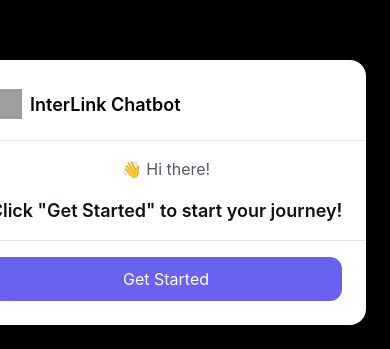
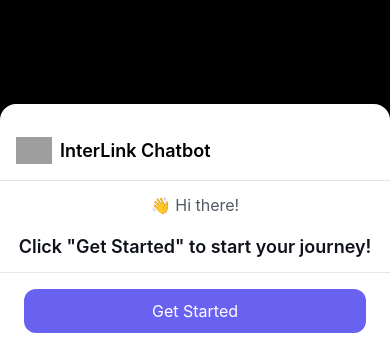
Before and after one commit to coachjoelinterlinklabs/InterLink-Chatbot, a website: page public/index.html in a window 390 px wide. Shown: the part 495-844 px from the top of the page. Drawn offline with nearby package versions, Linux system fonts and the light colour scheme; grey boxes are pictures that could not be loaded; a web font is replaced by a local one.

Commit message:
Implement mobile optimization for chat styles
Added mobile optimization styles for chat interface.

```diff
--- a/public/styles.css
+++ b/public/styles.css
@@ -1,3 +1,4 @@
+/* Keep all original CSS as is */
 * {
   margin: 0;
   padding: 0;
@@ -9,29 +10,22 @@
   font-family: "Inter";
   src: url("https://db.onlinewebfonts.com/t/120e0ce82c6e82ef6e31c808ae2ebf22.eot");
   src:
-    url("https://db.onlinewebfonts.com/t/120e0ce82c6e82ef6e31c808ae2ebf22.eot?#iefix")
-      format("embedded-opentype"),
-    url("https://db.onlinewebfonts.com/t/120e0ce82c6e82ef6e31c808ae2ebf22.woff2")
-      format("woff2"),
-    url("https://db.onlinewebfonts.com/t/120e0ce82c6e82ef6e31c808ae2ebf22.woff")
-      format("woff"),
-    url("https://db.onlinewebfonts.com/t/120e0ce82c6e82ef6e31c808ae2ebf22.ttf")
-      format("truetype"),
-    url("https://db.onlinewebfonts.com/t/120e0ce82c6e82ef6e31c808ae2ebf22.svg#Inter")
-      format("svg");
+    url("https://db.onlinewebfonts.com/t/120e0ce82c6e82ef6e31c808ae2ebf22.eot?#iefix") format("embedded-opentype"),
+    url("https://db.onlinewebfonts.com/t/120e0ce82c6e82ef6e31c808ae2ebf22.woff2") format("woff2"),
+    url("https://db.onlinewebfonts.com/t/120e0ce82c6e82ef6e31c808ae2ebf22.woff") format("woff"),
+    url("https://db.onlinewebfonts.com/t/120e0ce82c6e82ef6e31c808ae2ebf22.ttf") format("truetype"),
+    url("https://db.onlinewebfonts.com/t/120e0ce82c6e82ef6e31c808ae2ebf22.svg#Inter") format("svg");
 }
 
 .main-container {
   background-color: white;
   border-radius: 16px;
   padding: 24px 0px 24px 0px;
-
   width: 400px;
 }
 
 .main-area {
   background-color: black;
-
   width: 100%;
   height: 100vh;
 }
@@ -82,27 +76,22 @@ h1 {
 
 .chat-area {
   padding: 16px;
+  flex: 1;
+  overflow-y: auto;
 }
 
 /* Make the chat float in the bottom-right corner */
 .main-container {
-  position: fixed;       /* Fix it to the viewport */
-  bottom: 24px;          /* Distance from bottom */
-  right: 24px;           /* Distance from right */
-  z-index: 9999;         /* Make sure it floats on top */
+  position: fixed;
+  bottom: 24px;
+  right: 24px;
+  z-index: 9999;
   width: 400px;
-  max-height: 80vh;      /* Prevent it from overflowing */
+  max-height: 80vh;
   overflow: hidden;
   display: flex;
   flex-direction: column;
-  box-shadow: 0 4px 16px rgba(0, 0, 0, 0.25); /* subtle shadow */
-}
-
-/* Chat scrollable area */
-.chat-area {
-  padding: 16px;
-  flex: 1;               /* Take remaining space */
-  overflow-y: auto;      /* Scroll if content exceeds height */
+  box-shadow: 0 4px 16px rgba(0, 0, 0, 0.25);
 }
 
 /* Optional: rounded corners and shadow for inner scrollable area */
@@ -118,3 +107,38 @@ h1 {
   background-color: white;
   z-index: 10;
 }
+
+/* =========================
+   MOBILE OPTIMIZATION ONLY
+========================= */
+@media only screen and (max-width: 480px) {
+  .main-container {
+    width: 100%;               /* Full width on mobile */
+    left: 0;                    /* Stick to left */
+    right: 0;                   /* Stick to right */
+    bottom: 0;                  /* Stick to bottom */
+    border-radius: 16px 16px 0 0; /* Rounded top corners only */
+    max-height: 100vh;           /* Almost full screen */
+    padding: 16px 0;            /* Less vertical padding for mobile */
+    box-shadow: 0 -4px 16px rgba(0,0,0,0.25); /* shadow from top */
+  }
+
+  .chat-area {
+    padding: 12px;
+    flex: 1;
+    overflow-y: auto;
+  }
+
+  .header {
+    padding: 12px 16px;
+  }
+
+  .logo-container {
+    width: 36px;
+    height: 36px;
+  }
+
+  h1 {
+    font-size: 14px;
+  }
+}
```
